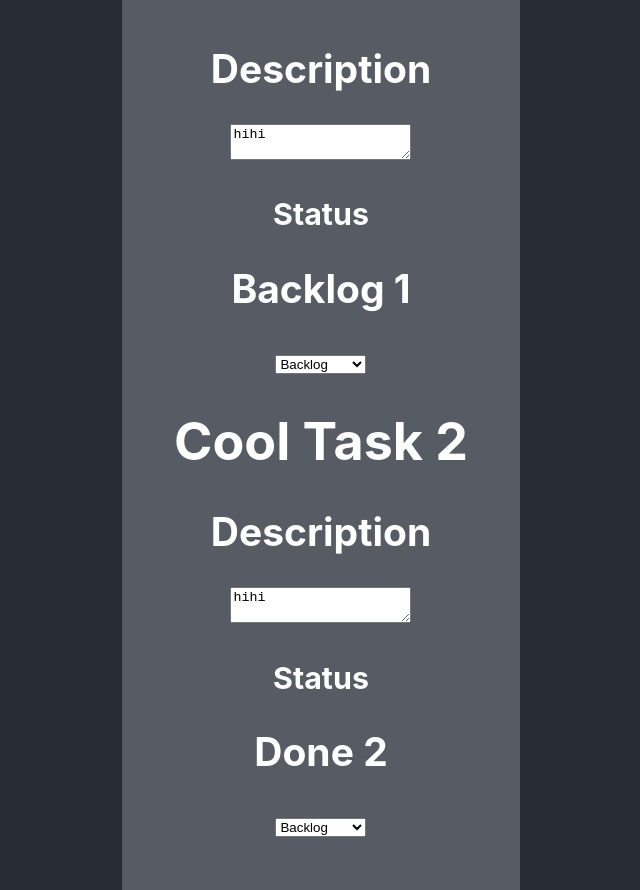
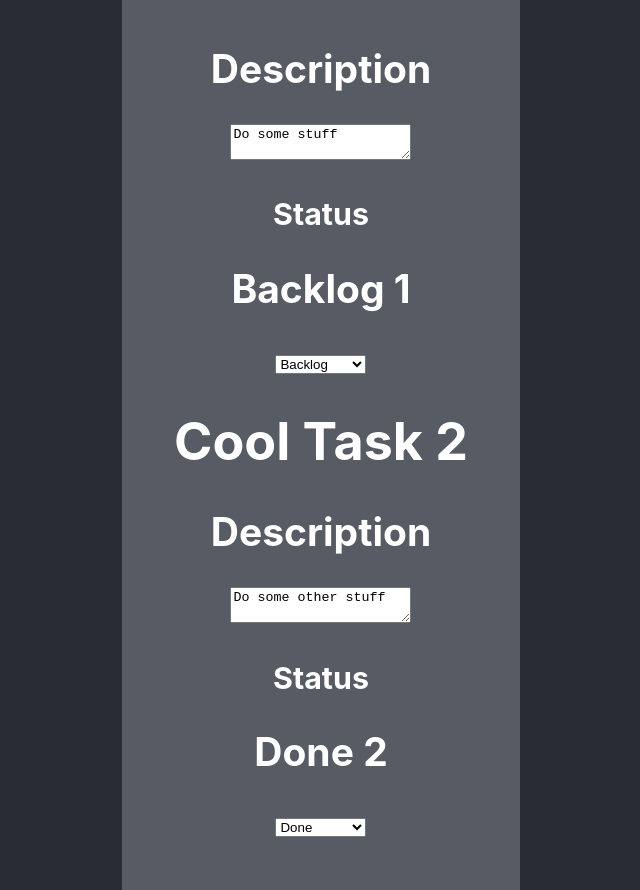
Before and after one commit to btwalpole/typescript-kanban, a React (Create React App) app: page / in a window 1280 px wide. Shown: the part 140-1030 px from the top of the page, without its empty margins (319-959 px from the left). Built offline with nearby package versions, Linux system fonts and the light colour scheme.

Commit message:
got working controlled components forms for description and status!

```diff
--- a/src/components/Board.tsx
+++ b/src/components/Board.tsx
@@ -6,39 +6,60 @@ let initialIssues: issue[] = [
     {
         id: 1,
         status: "Backlog",
-        name: "Cool Task 1"
+        name: "Cool Task 1",
+        desc: 'Do some stuff'
     },
     {
         id: 2,
         status: "Done",
-        name: "Cool Task 2"
+        name: "Cool Task 2",
+        desc: 'Do some other stuff'
     }
 ]
 
 export default function Board() {
     let [issues, setIssues] = useState(initialIssues)
 
-    function handleChange(event: React.ChangeEvent<HTMLTextAreaElement>, id: number): void {
+    function handleDescChange(event: React.ChangeEvent<HTMLTextAreaElement>, id: number): void {
         console.log('hi there ', id);
         console.log('value', event.target.value);
+        const newValue = event.target.value;
 
         setIssues(prevArray => prevArray.map(issue => {
-            return issue;
-            /*
             if(issue.id === id) {
-                return {}
+                return {...issue, desc: newValue}
             } else {
                 return issue
             }
-            */
-        }))
+        }));
+    }
 
-        const issueToUpdate = issues.find(issue => issue.id === id)
+    function handleStatusChange(event: React.ChangeEvent<HTMLSelectElement>, id: number): void {
+        console.log('handling status change', id);
+        console.log('new status value ', event.target.value);
+        const newStatusValue = event.target.value;
+
+        setIssues(prevArray => prevArray.map(issue => {
+            if(issue.id === id && (newStatusValue === "Backlog" || newStatusValue === "In Progress" || newStatusValue === "Done")) {
+                return {...issue, status: newStatusValue}
+            } else {
+                return issue
+            }
+        }));
     }
+
 
     return (
         <>
-        {issues.map((item: issue) => <Issue key={item.id} handleChange={handleChange} issue={item}/>)}
+        {issues.map((item: issue) => {
+            return (
+                <Issue
+                    key={item.id}
+                    handleDescChange={handleDescChange}
+                    handleStatusChange={handleStatusChange}
+                    issue={item}/>
+            )
+        })}
         </>
     )
 }
--- a/src/components/Issue.tsx
+++ b/src/components/Issue.tsx
@@ -1,24 +1,25 @@
-import { useState } from 'react'
+//import { useState } from 'react'
 import { issue } from '../models/issue.model'
 
 type IssueProps = {
     issue: issue,
-    handleChange: (event: React.ChangeEvent<HTMLTextAreaElement>, id: number) => void;
+    handleDescChange: (event: React.ChangeEvent<HTMLTextAreaElement>, id: number) => void;
+    handleStatusChange: (event: React.ChangeEvent<HTMLSelectElement>, id: number) => void;
+
 }
 
-export default function Issue({issue, handleChange}: IssueProps) {
-    const { id, name, status } = issue;
-    const [desc, setDesc ] = useState('hihi')
+export default function Issue({issue, handleDescChange, handleStatusChange}: IssueProps) {
+    const { id, name, status, desc } = issue;
 
     return (
     <div>
         <h1>{name}</h1>
         <h2>Description</h2>
-        <textarea value={desc} onChange={(event) => handleChange(event, id)}/>
+        <textarea value={desc} onChange={(event) => handleDescChange(event, id)}/>
         <h3>Status</h3>
         <h2>{status} {id}</h2>
-        <select>
-            <option selected value="Backlog">Backlog</option>
+        <select value={status} onChange={(event) => handleStatusChange(event, id)}>
+            <option value="Backlog">Backlog</option>
             <option value="In Progress">In Progress</option>
             <option value="Done">Done</option>
         </select>
--- a/src/models/issue.model.ts
+++ b/src/models/issue.model.ts
@@ -1,5 +1,6 @@
 export type issue = {
     id: number,
     status: "Backlog" | "In Progress" | "Done",
-    name: string
+    name: string,
+    desc: string
 }
```
